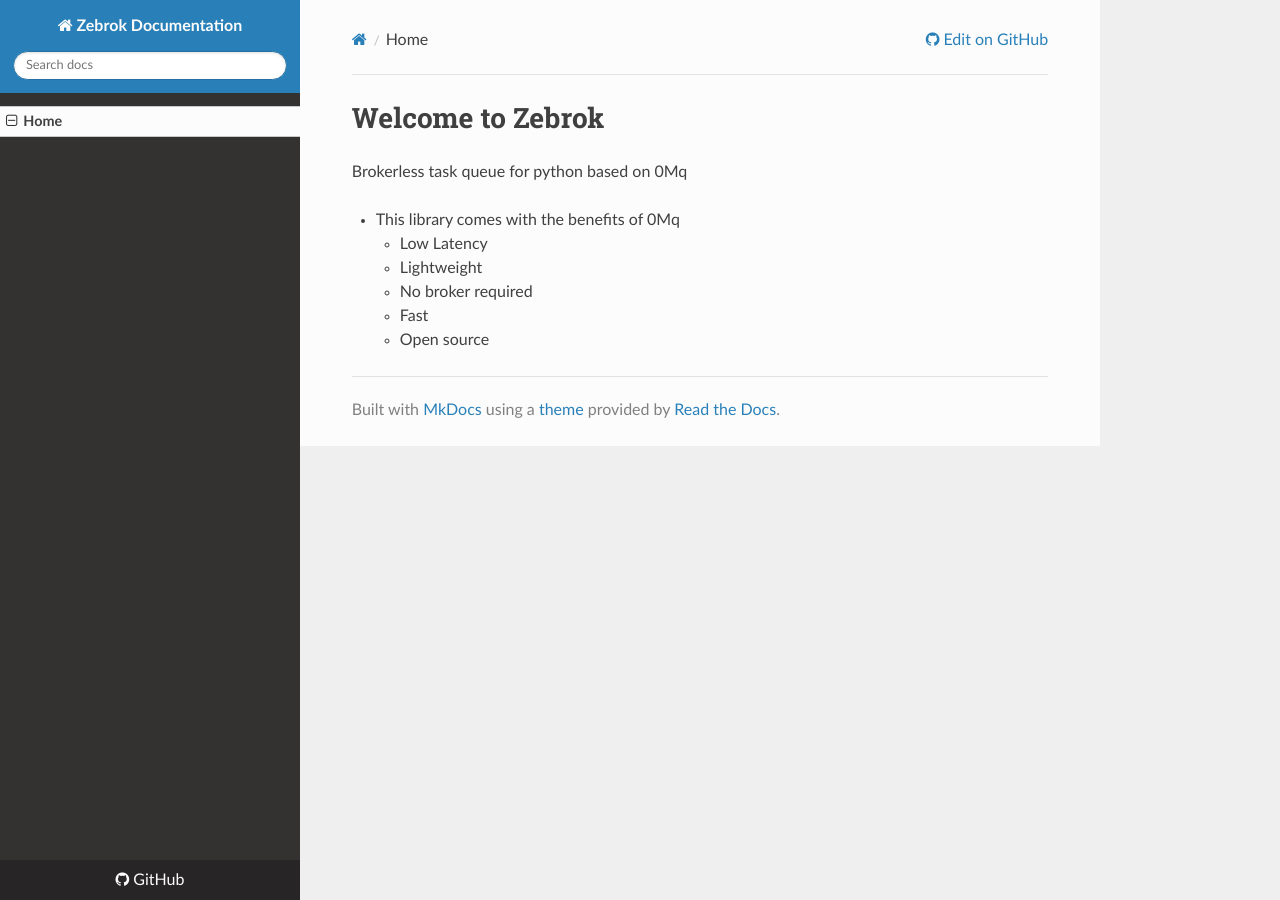
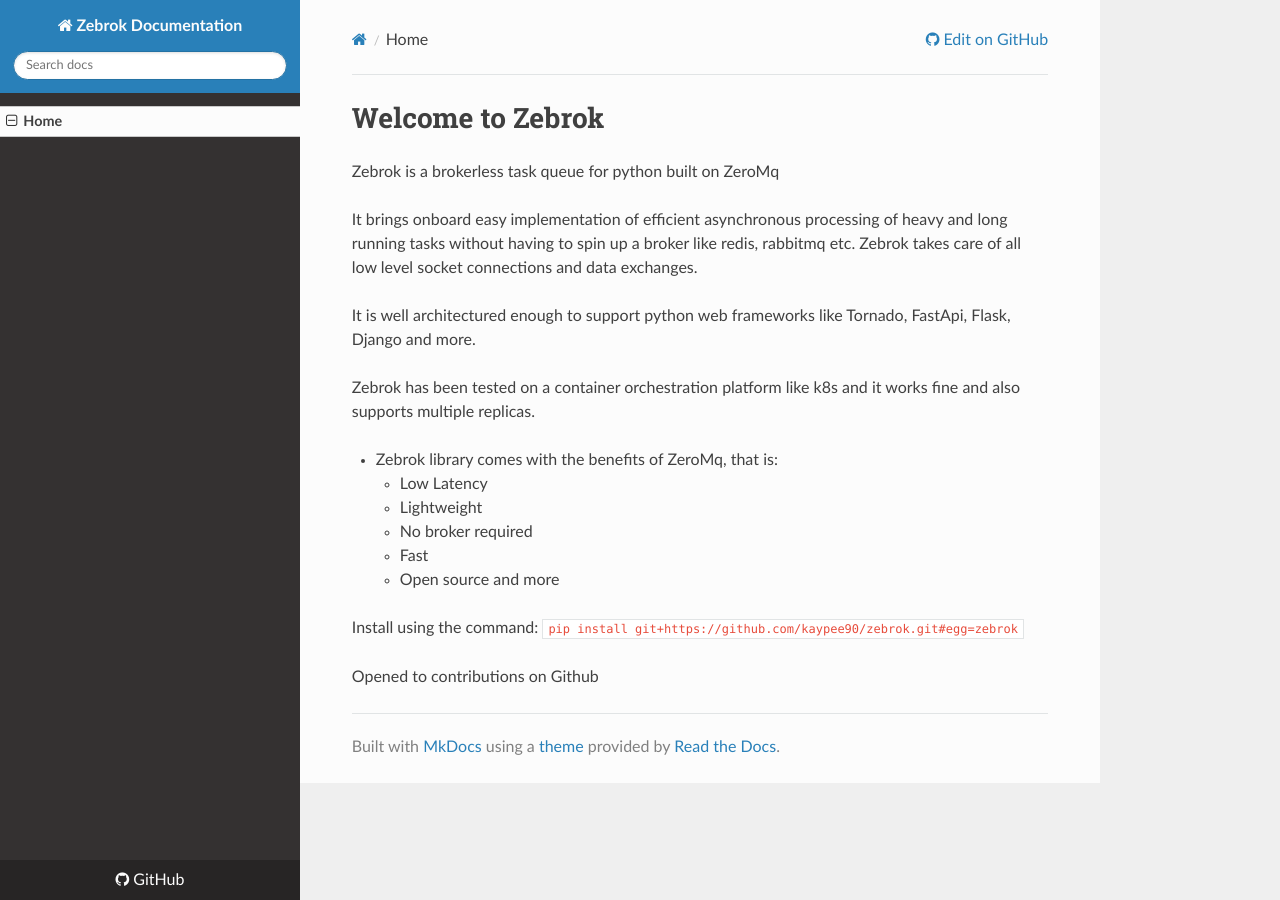
Before and after one commit to kaypee90/zebrok, an MkDocs documentation site: the page built from docs/index.md, in a window 1280 px wide. Built offline with MkDocs 1.6.1, drawn with Linux system fonts in a browser that asks for light colours; nearby versions of some CDN libraries.

Commit message:
Impr/update docs (#52)
* Improve documentation

* Remove unneccesary line

Co-authored-by: kwabena <kwabena@mpharma.com>

```diff
--- a/docs/index.md
+++ b/docs/index.md
@@ -1,10 +1,22 @@
 # Welcome to Zebrok
 
-Brokerless task queue for python based on 0Mq
+Zebrok is a brokerless task queue for python built on ZeroMq
 
-- This library comes with the benefits of 0Mq
+It brings onboard easy implementation of efficient asynchronous processing of heavy and long running tasks without having to spin up a broker like redis, rabbitmq etc.
+Zebrok takes care of all low level socket connections and data exchanges.
+
+It is well architectured enough to support python web frameworks like Tornado, FastApi, Flask, Django and more.
+
+Zebrok has been tested on a container orchestration platform like k8s and it works fine and also supports multiple replicas.
+
+- Zebrok library comes with the benefits of ZeroMq, that is:
      - Low Latency
      - Lightweight
      - No broker required
      - Fast
-     - Open source
+     - Open source and more
+
+
+Install using the command: `pip install git+https://github.com/kaypee90/zebrok.git#egg=zebrok`
+
+Opened to contributions on Github
```
